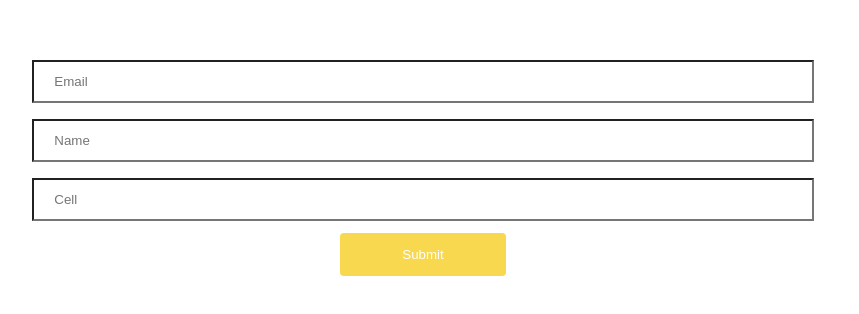
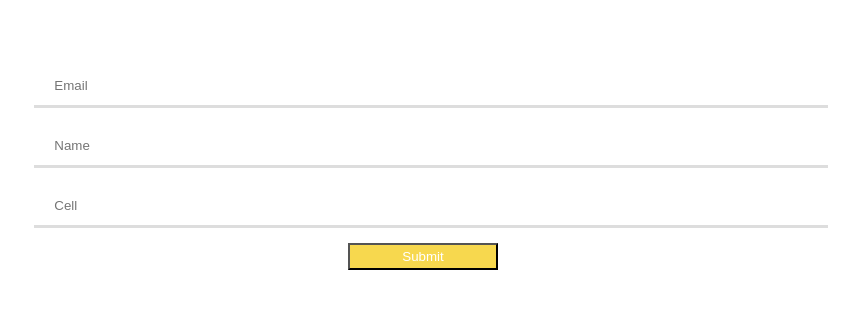
Before and after one commit to player2342/Simple_Forms, a plain HTML site: page public/index.html in a window 1280 px wide. Shown: the part 238-552 px from the top of the page, without its empty margins (217-1076 px from the left). Drawn offline with nearby package versions, Linux system fonts and the light colour scheme; a web font is replaced by a local one.

Commit message:
Update index.html

```diff
--- a/public/index.html
+++ b/public/index.html
@@ -10,12 +10,17 @@
         width: 100%;
         padding: 12px 20px;
         margin: 8px -12px; /*https://teamtreehouse.com/community/how-to-remove-space-between-submit-and-input-field*/
-      box-sizing: border-box;
+        /*box-sizing: border-box;*/
         text-justify: inherit;
         /*border: 2px solid #f7d84e;
         border-radius: 4px;*/
         background-color: #ffffff;
-      color: #8d8c8c;
+        color: #8d8c8c; /* color of the text within the box*/
+        outline: none;
+        border: none;
+        border-bottom: 3px solid #ddd;
+        background: transparent;
+        margin-bottom: 10px;
     }
     input[type=text]:focus {
         background-color: lightblue;
@@ -27,8 +32,8 @@
         text-decoration: none;
         margin: 4px 2px;
         cursor: pointer;
-      border: 10px solid #f7d84e;
-      border-radius: 4px;
+        /*border: 10px solid #f7d84e;
+        border-radius: 4px;*/
 
     }
 
```
Lines whose indentation alone changed are shown as unchanged.
